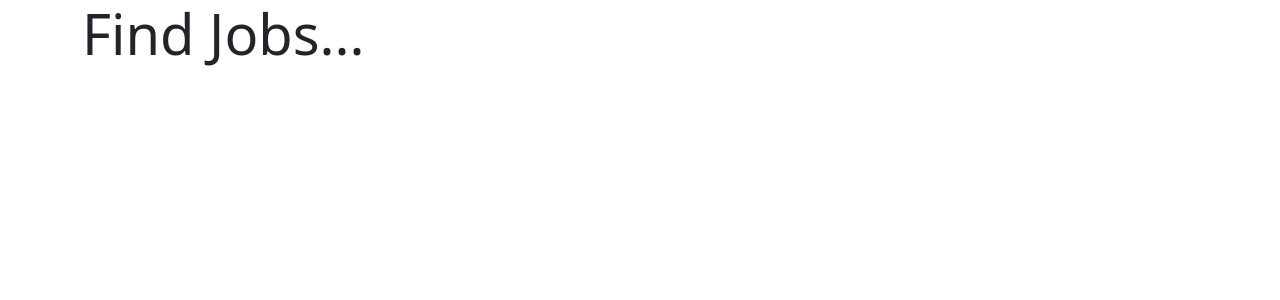
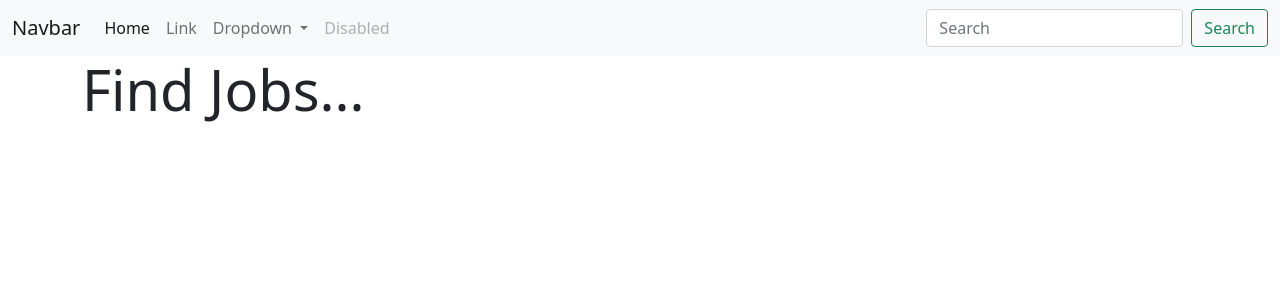
Before and after one commit to SokolovJek/fast_api, a FastAPI app: page / in a window 1280 px wide. Shown: the top 300 px of the page. Run offline with FastAPI, Linux system fonts and the light colour scheme.

Commit message:
добавить панель навигации на домашнюю страницу

```diff
--- a/backend/main.py
+++ b/backend/main.py
@@ -3,8 +3,8 @@ from core.config import settings
 from apis.general_pages.route_homepage import general_pages_router
 
 
-def include_router(app):
-    app.include_router(general_pages_router)
+def include_router(my_app):
+    my_app.include_router(general_pages_router)
 
 
 def start_applications():
--- a/backend/templates/components/navbar.html
+++ b/backend/templates/components/navbar.html
@@ -1,10 +1,36 @@
-<!DOCTYPE html>
-<html lang="en">
-<head>
-    <meta charset="UTF-8">
-    <title>Title</title>
-</head>
-<body>
-
-</body>
-</html>
+<nav class="navbar navbar-expand-lg navbar-light bg-light">
+  <div class="container-fluid">
+    <a class="navbar-brand" href="#">Navbar</a>
+    <button class="navbar-toggler" type="button" data-bs-toggle="collapse" data-bs-target="#navbarSupportedContent" aria-controls="navbarSupportedContent" aria-expanded="false" aria-label="Toggle navigation">
+      <span class="navbar-toggler-icon"></span>
+    </button>
+    <div class="collapse navbar-collapse" id="navbarSupportedContent">
+      <ul class="navbar-nav me-auto mb-2 mb-lg-0">
+        <li class="nav-item">
+          <a class="nav-link active" aria-current="page" href="#">Home</a>
+        </li>
+        <li class="nav-item">
+          <a class="nav-link" href="#">Link</a>
+        </li>
+        <li class="nav-item dropdown">
+          <a class="nav-link dropdown-toggle" href="#" id="navbarDropdown" role="button" data-bs-toggle="dropdown" aria-expanded="false">
+            Dropdown
+          </a>
+          <ul class="dropdown-menu" aria-labelledby="navbarDropdown">
+            <li><a class="dropdown-item" href="#">Action</a></li>
+            <li><a class="dropdown-item" href="#">Another action</a></li>
+            <li><hr class="dropdown-divider"></li>
+            <li><a class="dropdown-item" href="#">Something else here</a></li>
+          </ul>
+        </li>
+        <li class="nav-item">
+          <a class="nav-link disabled" href="#" tabindex="-1" aria-disabled="true">Disabled</a>
+        </li>
+      </ul>
+      <form class="d-flex">
+        <input class="form-control me-2" type="search" placeholder="Search" aria-label="Search">
+        <button class="btn btn-outline-success" type="submit">Search</button>
+      </form>
+    </div>
+  </div>
+</nav>
--- a/backend/templates/shared/base.html
+++ b/backend/templates/shared/base.html
@@ -11,6 +11,7 @@
 </head>
 
 <body>
+{% include "components/navbar.html" %}
     {% block content %}
     {% endblock %}
 
```
